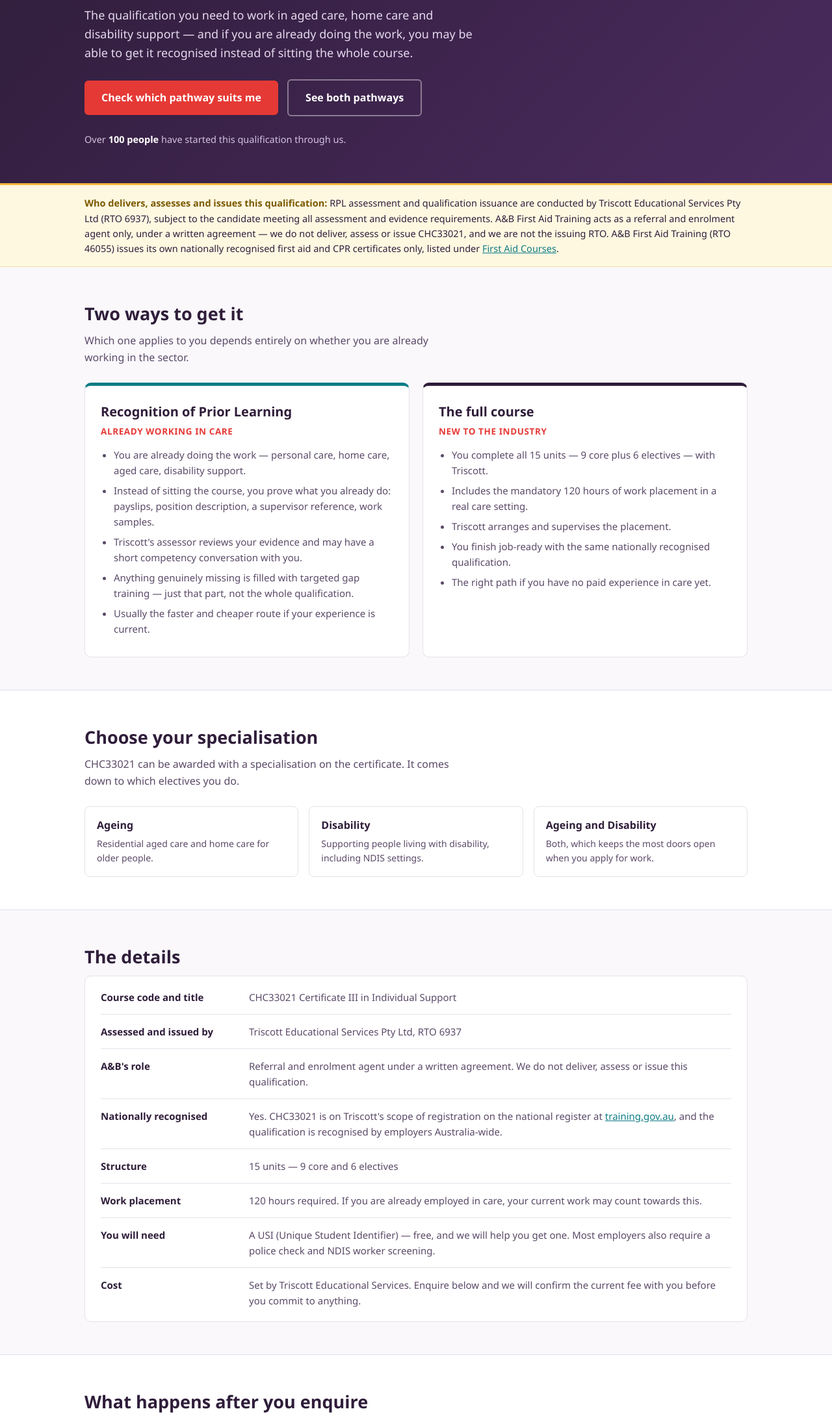
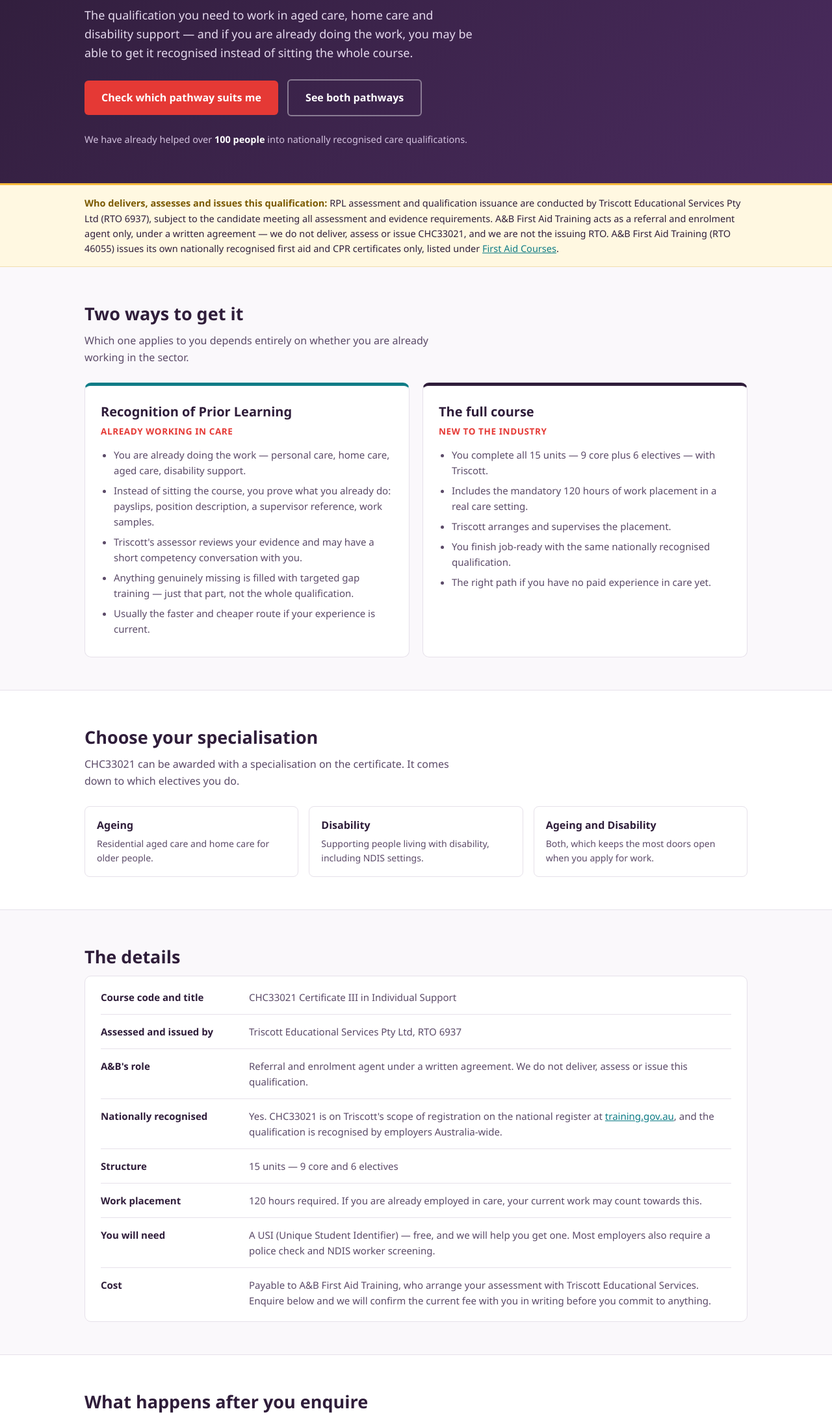
Before and after one commit to anirudhatalmale6-alt/anb-qualifications-rpl-preview, a plain HTML site: page index.html in a window 1280 px wide. Shown: the part 299-2485 px from the top of the page at 65% size. Drawn offline with Linux system fonts and the light colour scheme.

Commit message:
Correct the 100+ referral claim (was across several colleges, not Triscott alone) and the fee wording (A&B collects, remits a share)

```diff
--- a/index.html
+++ b/index.html
@@ -121,7 +121,7 @@
   <p>The qualification you need to work in aged care, home care and disability support — and if you are already doing the work, you may be able to get it recognised instead of sitting the whole course.</p>
   <a href="#check" class="btn">Check which pathway suits me</a>
   <a href="#pathways" class="btn btn-ghost">See both pathways</a>
-  <div class="trust">Over <b>100 people</b> have started this qualification through us.</div>
+  <div class="trust">We have already helped over <b>100 people</b> into nationally recognised care qualifications.</div>
 </div></div>
 
 <div class="compliance"><div class="wrap">
@@ -183,7 +183,7 @@
     <div class="row"><div class="k">Structure</div><div class="v">15 units — 9 core and 6 electives</div></div>
     <div class="row"><div class="k">Work placement</div><div class="v">120 hours required. If you are already employed in care, your current work may count towards this.</div></div>
     <div class="row"><div class="k">You will need</div><div class="v">A USI (Unique Student Identifier) — free, and we will help you get one. Most employers also require a police check and NDIS worker screening.</div></div>
-    <div class="row"><div class="k">Cost</div><div class="v">Set by Triscott Educational Services. Enquire below and we will confirm the current fee with you before you commit to anything.</div></div>
+    <div class="row"><div class="k">Cost</div><div class="v">Payable to A&amp;B First Aid Training, who arrange your assessment with Triscott Educational Services. Enquire below and we will confirm the current fee with you in writing before you commit to anything.</div></div>
   </div>
 </div></section>
 
@@ -222,7 +222,7 @@
   <details><summary>Is it the same certificate as going directly to Triscott?</summary>
     <p>Yes, identical. Same code, same RTO, same nationally recognised qualification. Going through us just means someone walks you through it instead of leaving you to work it out alone.</p></details>
   <details><summary>Does it cost more to go through you?</summary>
-    <p>No. You pay Triscott's normal fee.</p></details>
+    <p>You pay one fee to A&amp;B First Aid Training, which covers your assessment with Triscott Educational Services and the support we give you in putting your evidence together. We will confirm it in writing before you commit to anything.</p></details>
   <details><summary>I have been in aged care for years — do I really have to do the whole course?</summary>
     <p>Probably not. That is exactly what Recognition of Prior Learning is for. Do the pathway check above and we will tell you where you stand.</p></details>
   <details><summary>How long does RPL take?</summary>
```
